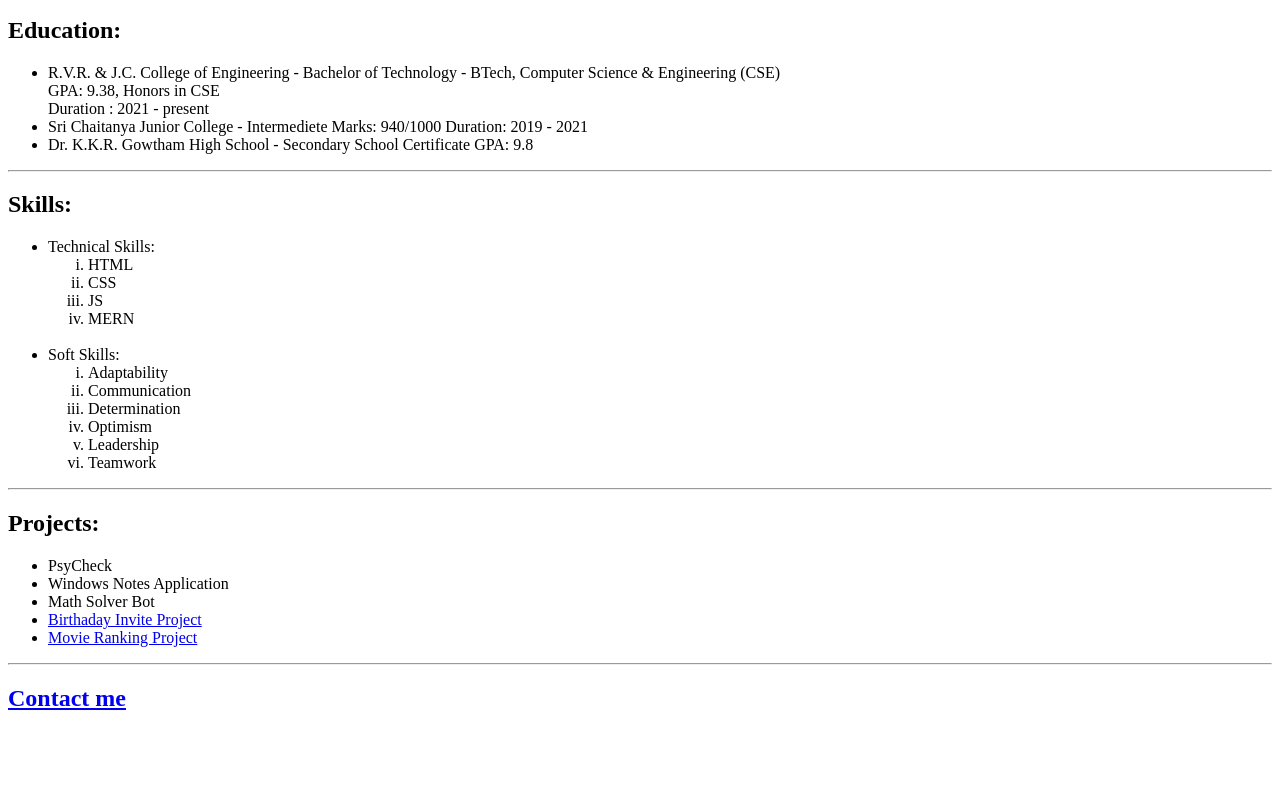
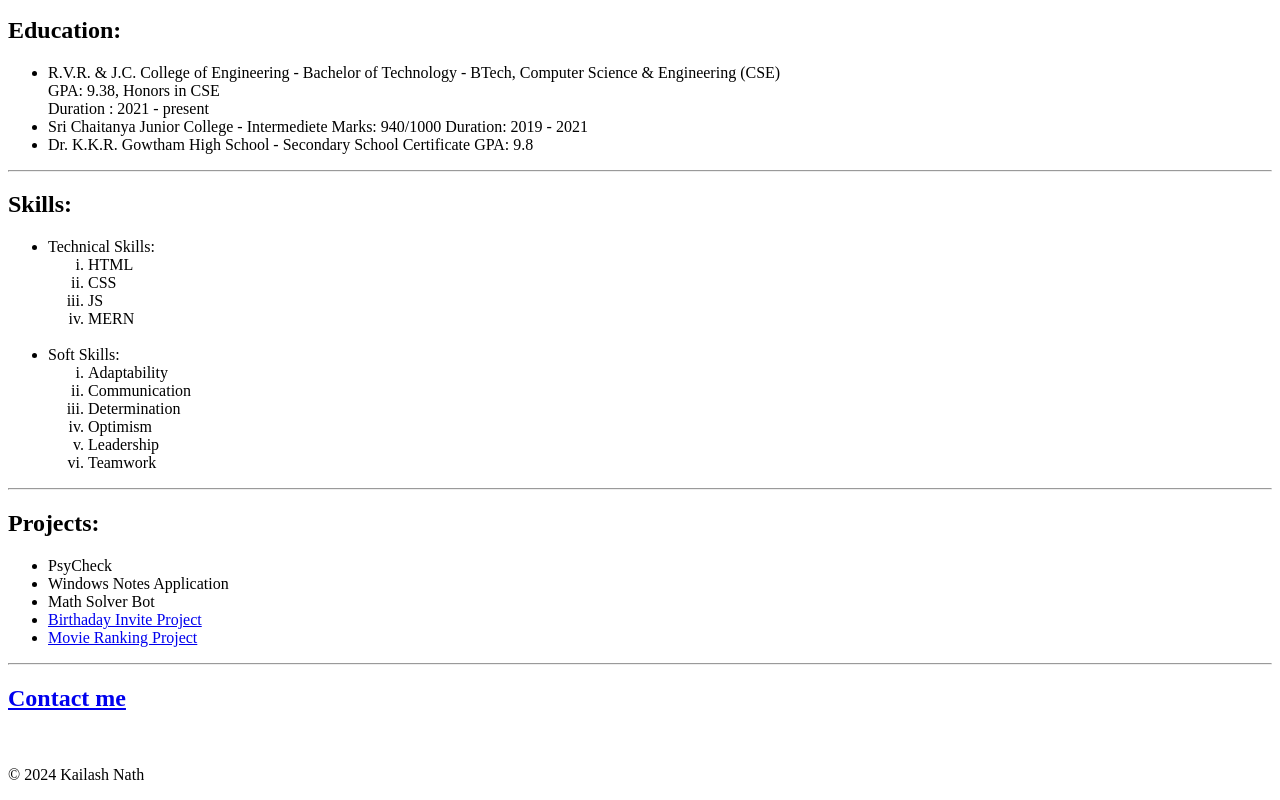
Before and after one commit to kailashnath39/ResumePortfolio, a plain HTML site: page index.html in a window 1280 px wide. Shown: the part 523-1323 px from the top of the page. Before the commit the page ends 1255 px from the top, so only its background shows below. Drawn offline with Linux system fonts and the light colour scheme.

Commit message:
Update index.html

```diff
--- a/index.html
+++ b/index.html
@@ -68,5 +68,9 @@
     </ul>
     <hr />
     <h2><a href="./public/contact.html">Contact me</a></h2>
+    <br />
+    <footer>
+        <p>© 2024 Kailash Nath</p>
+    </footer>
 </body>
 </html>
```
